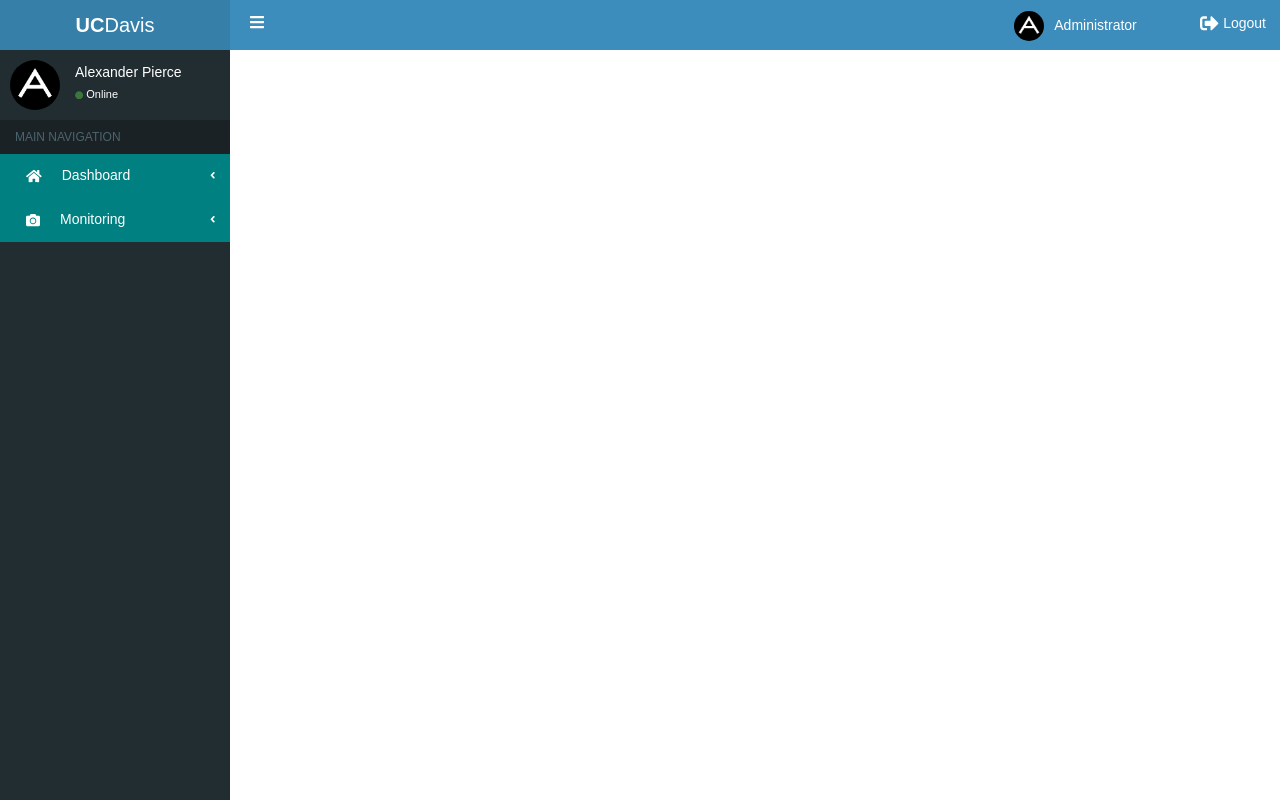
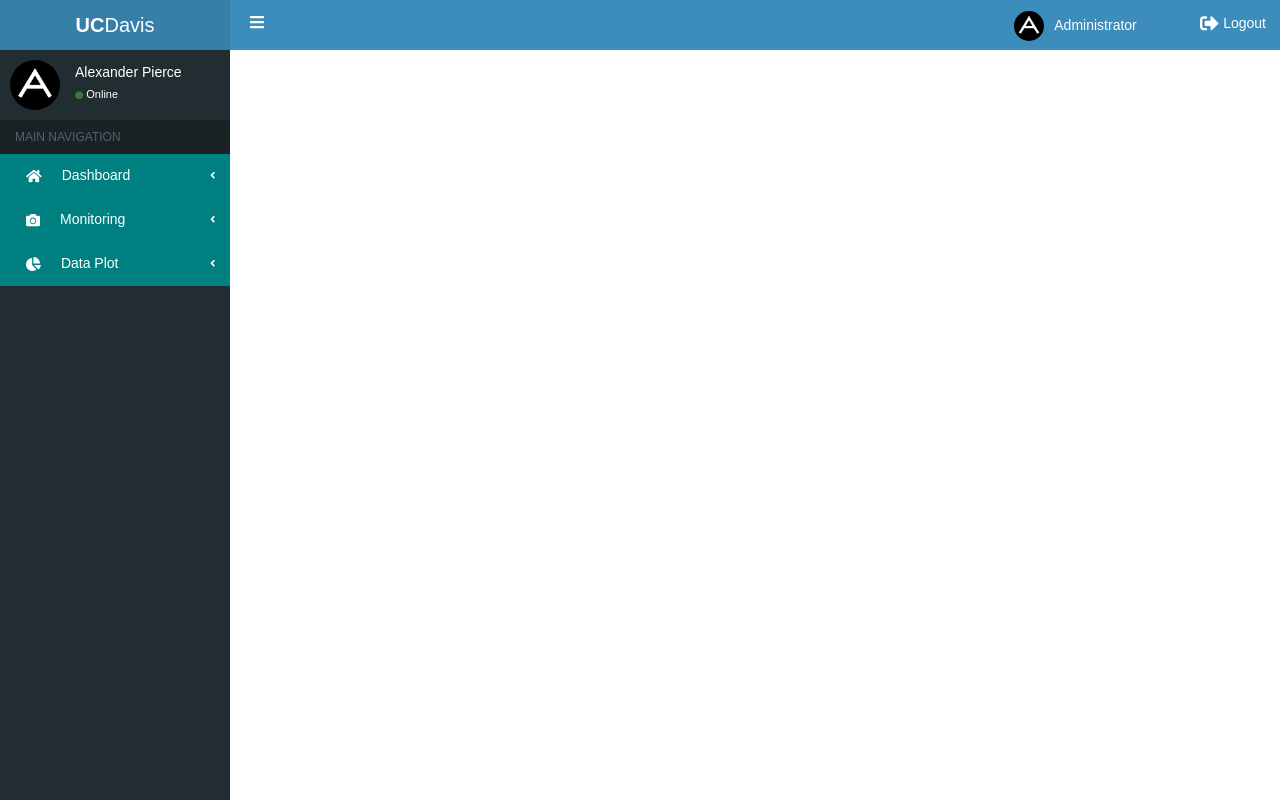
Before and after one commit to bingxuanying/TrapAdminSystem, a React (Create React App) app in the folder client/: page / in a window 1280 px wide. Built offline with nearby package versions, Linux system fonts and the light colour scheme.

Commit message:
Add item DATA_PLOT under menu nav

```diff
--- a/client/src/component/bars/SideBar.js
+++ b/client/src/component/bars/SideBar.js
@@ -103,6 +103,32 @@
               )}
             </a>
           </li>
+          {/* #3 Data Plot */}
+          <li
+            className={
+              this.props.toggleOn === true
+                ? "mainmenu-home-lg"
+                : "mainmenu-home-sm"
+            }
+          >
+            <a href="#">
+              <FontAwesomeIcon
+                className="mainmenu-fa"
+                icon={faChartPie}
+              ></FontAwesomeIcon>
+              {this.props.toggleOn && (
+                <div>
+                  <span className="mainmenu-middle">Data Plot</span>
+                  <span className="mainmenu-right">
+                    <FontAwesomeIcon
+                      icon={faAngleLeft}
+                      size="xs"
+                    ></FontAwesomeIcon>
+                  </span>
+                </div>
+              )}
+            </a>
+          </li>
         </ul>
       </aside>
     );
```
